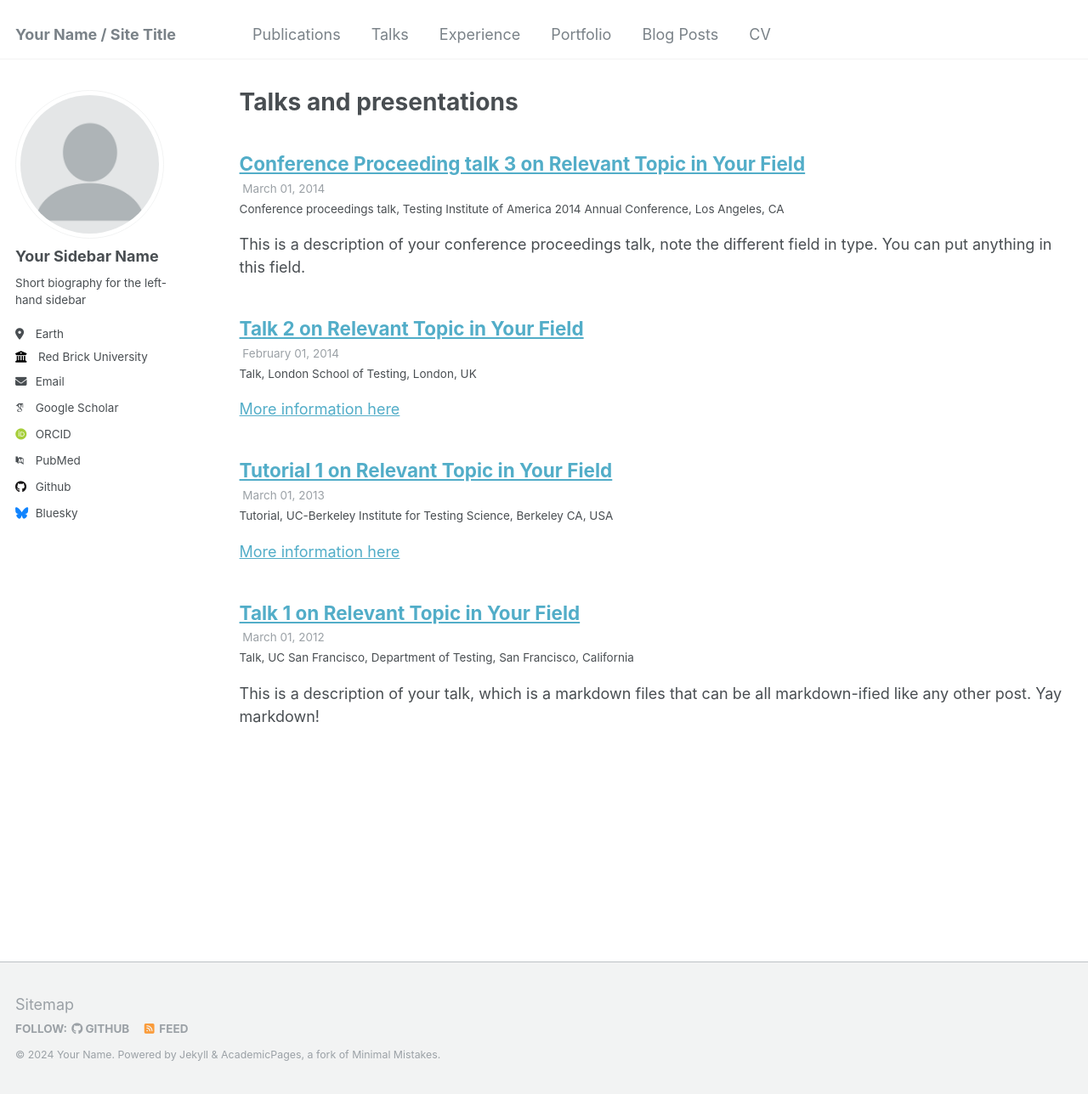
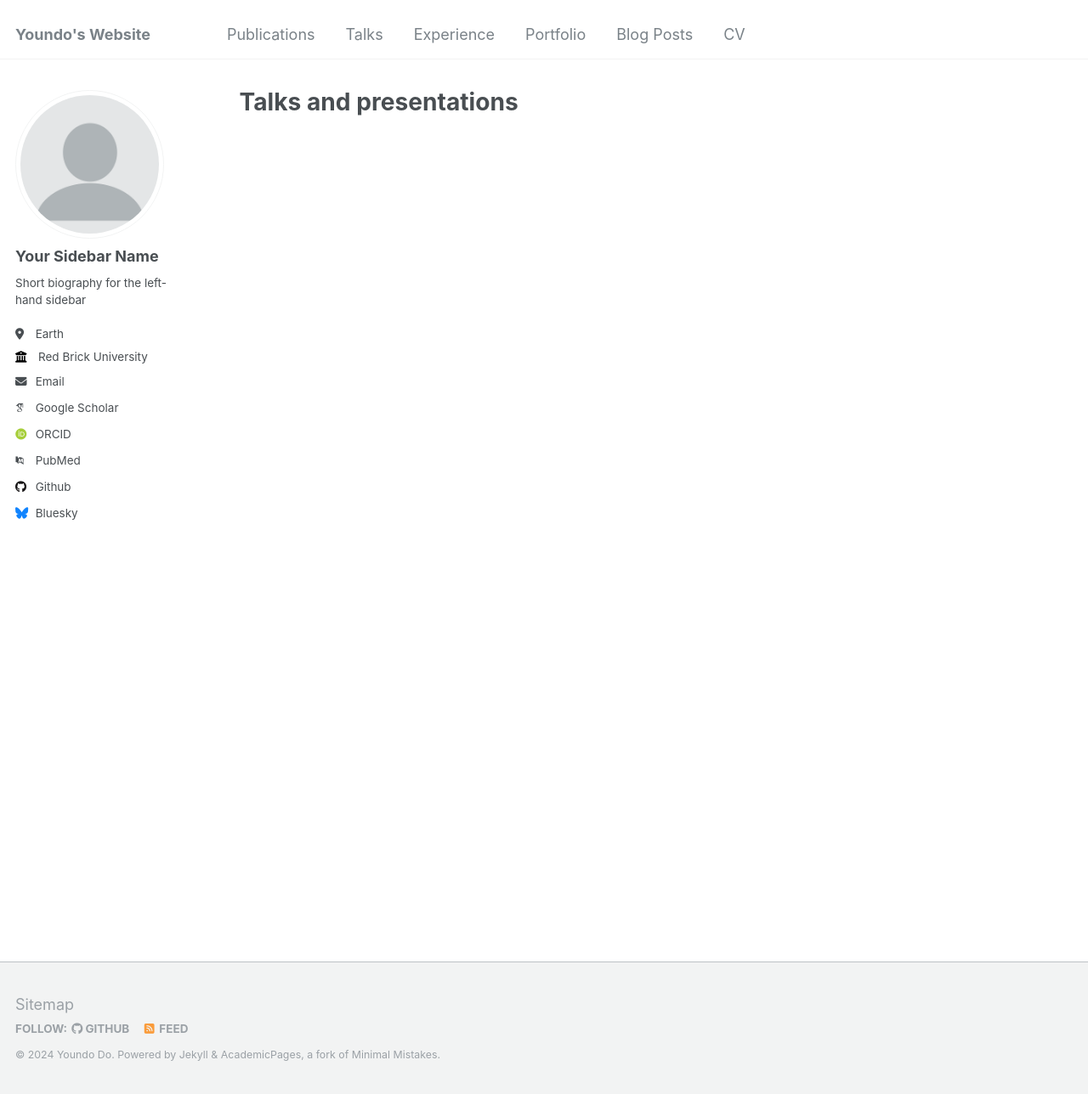
Before and after one commit to doyoundo/doyoundo.github.io, a Jekyll site: the page built from _pages/talks.html, in a window 1280 px wide and 1288 px high. Shown: the whole window at 85% size. Built offline with Jekyll 4.4.1, drawn with Linux system fonts in a browser that asks for light colours; some web fonts are replaced.

Commit message:
Change Teaching to Expereince

```diff
--- a/_config.yml
+++ b/_config.yml
@@ -8,13 +8,13 @@
 
 # Basic Site Settings
 locale                   : "en-US"
-title                    : "Your Name / Site Title"
+title                    : "Youndo's Website"
 title_separator          : "-"
-name                     : &name "Your Name"
-description              : &description "personal description"
-url                      : https://academicpages.github.io # the base hostname & protocol for your site e.g. "https://mmistakes.github.io"
+name                     : &name "Youndo Do"
+description              : &description "Robotics Researcher"
+url                      : https://doyoundo.github.io # the base hostname & protocol for your site e.g. "https://mmistakes.github.io"
 baseurl                  : "" # the subpath of your site, e.g. "/blog"
-repository               : "academicpages/academicpages.github.io"
+repository               : "doyoundo/doyoundo.github.io"
 
 # Site Author - The following control what appear as part of the author content on the side bar.
 #               If a field is blank the icon and link will not appear, otherwise it will be shown.
```
Also changed, not shown: _experience/2012-03-01-talk-1.md (renamed from _talks/2012-03-01-talk-1.md), _experience/2013-03-01-tutorial-1.md (renamed from _talks/2013-03-01-tutorial-1.md), _experience/2014-02-01-talk-2.md (renamed from _talks/2014-02-01-talk-2.md), _experience/2014-03-01-talk-3.md (renamed from _talks/2014-03-01-talk-3.md).
